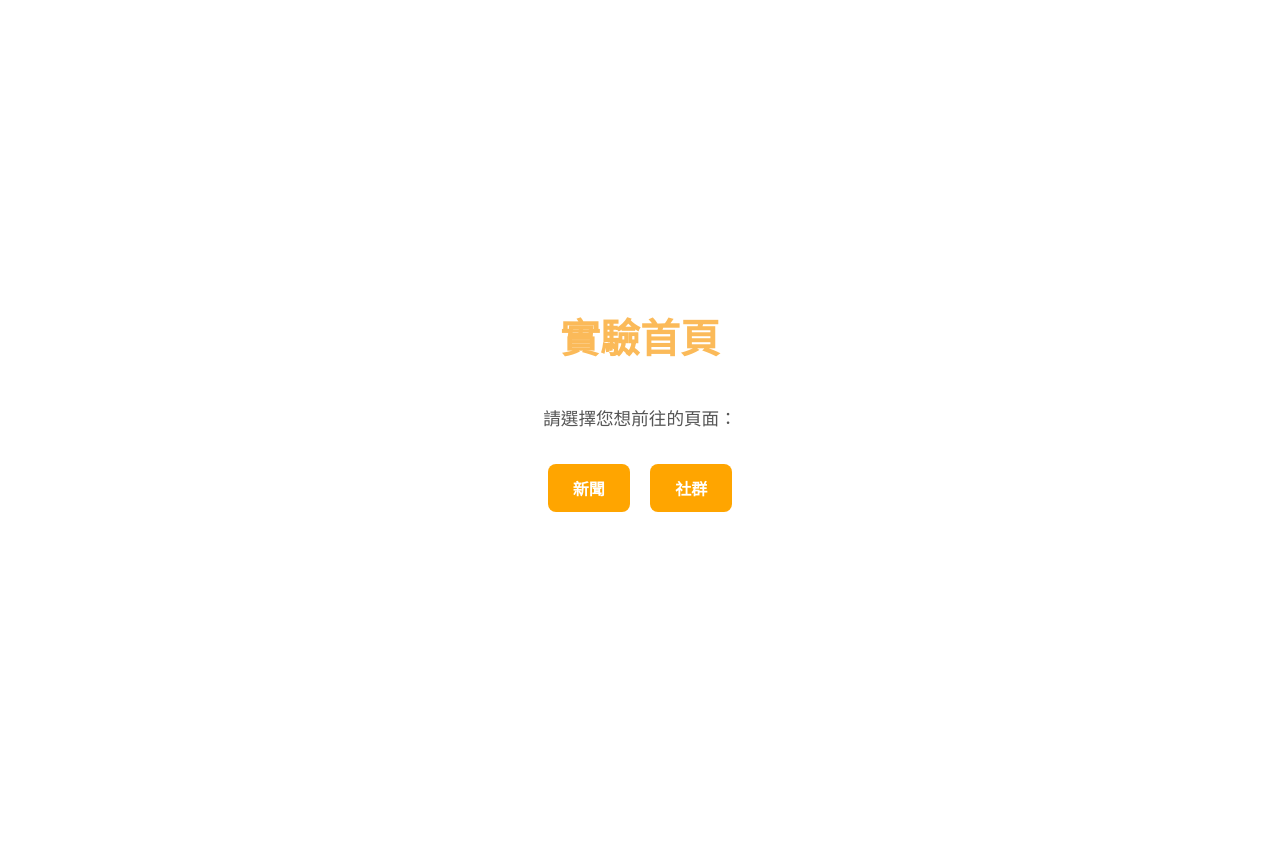
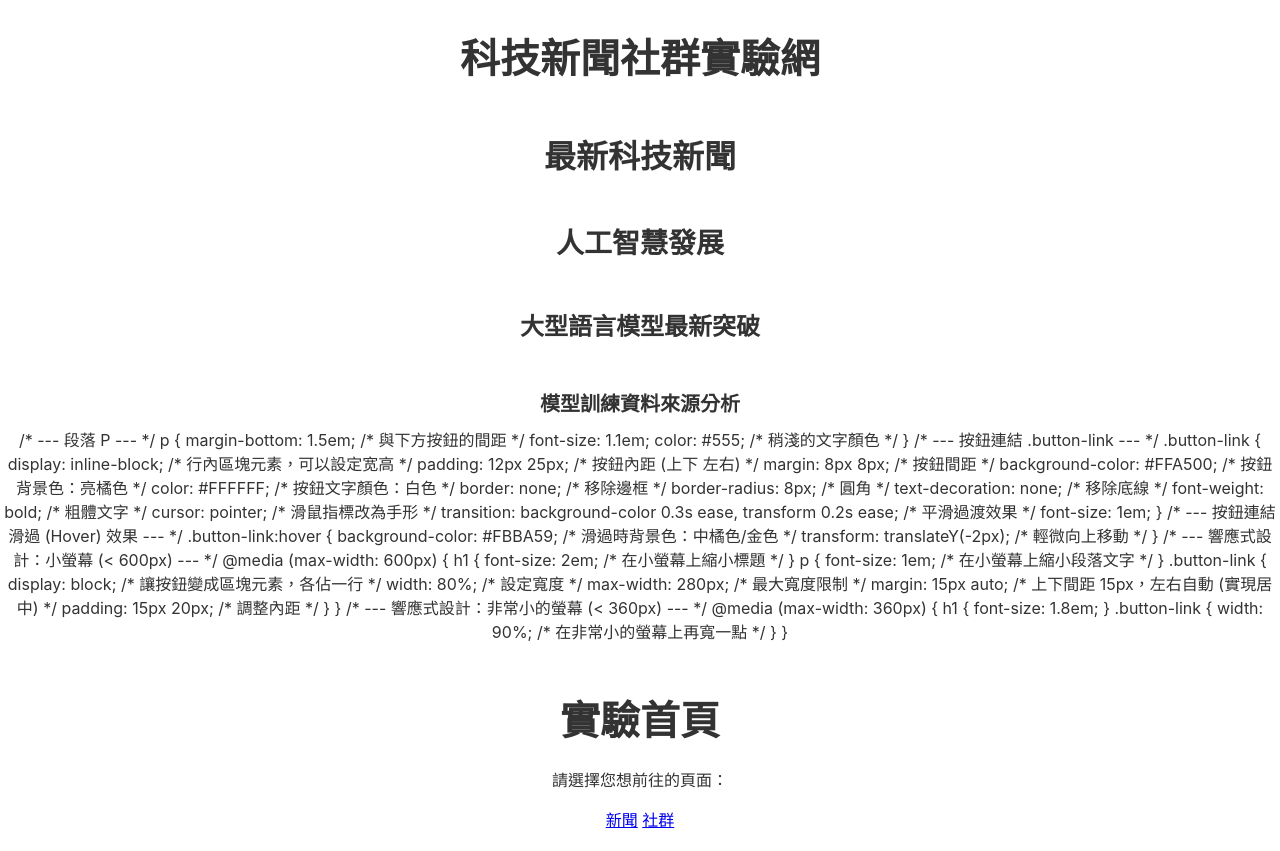
Before and after one commit to sa5609t/NEW, a plain HTML site: page index.html in a window 1280 px wide. Before the commit the page ends 800 px from the top, so only its background shows below. Drawn offline with Linux system fonts and the light colour scheme.

Commit message:
Update index.html

```diff
--- a/index.html
+++ b/index.html
@@ -29,11 +29,29 @@
         }
 
         /* --- 標題 H1 --- */
-        h1 {
-            color: #FBBA59; /* 標題顏色：中橘色/金色 */
-            margin-bottom: 1em; /* 與下方元素的間距 */
-            font-size: 2.5em; /* 調整字體大小 */
-        }
+       <title>標題層級範例 - 科技新聞社群實驗網</title>
+     <style>
+         /* 簡單樣式區分不同層級大小 */
+         body { font-family: sans-serif; padding: 15px; }
+         h1 { font-size: 2.5em; margin-bottom: 0.5em; }
+         h2 { font-size: 2em; margin-bottom: 0.5em; }
+         h3 { font-size: 1.75em; margin-bottom: 0.5em; }
+         h4 { font-size: 1.5em; margin-bottom: 0.5em; }
+         h5 { font-size: 1.25em; margin-bottom: 0.5em; }
+         h6 { font-size: 1em; color: #555; margin-bottom: 0.5em; }
+     </style>
+ </head>
+ <body>
+
+     <h1>科技新聞社群實驗網</h1>
+
+     <h2>最新科技新聞</h2>
+
+     <h3>人工智慧發展</h3>
+
+     <h4>大型語言模型最新突破</h4>
+
+     <h5>模型訓練資料來源分析</h5>
 
         /* --- 段落 P --- */
         p {
```
